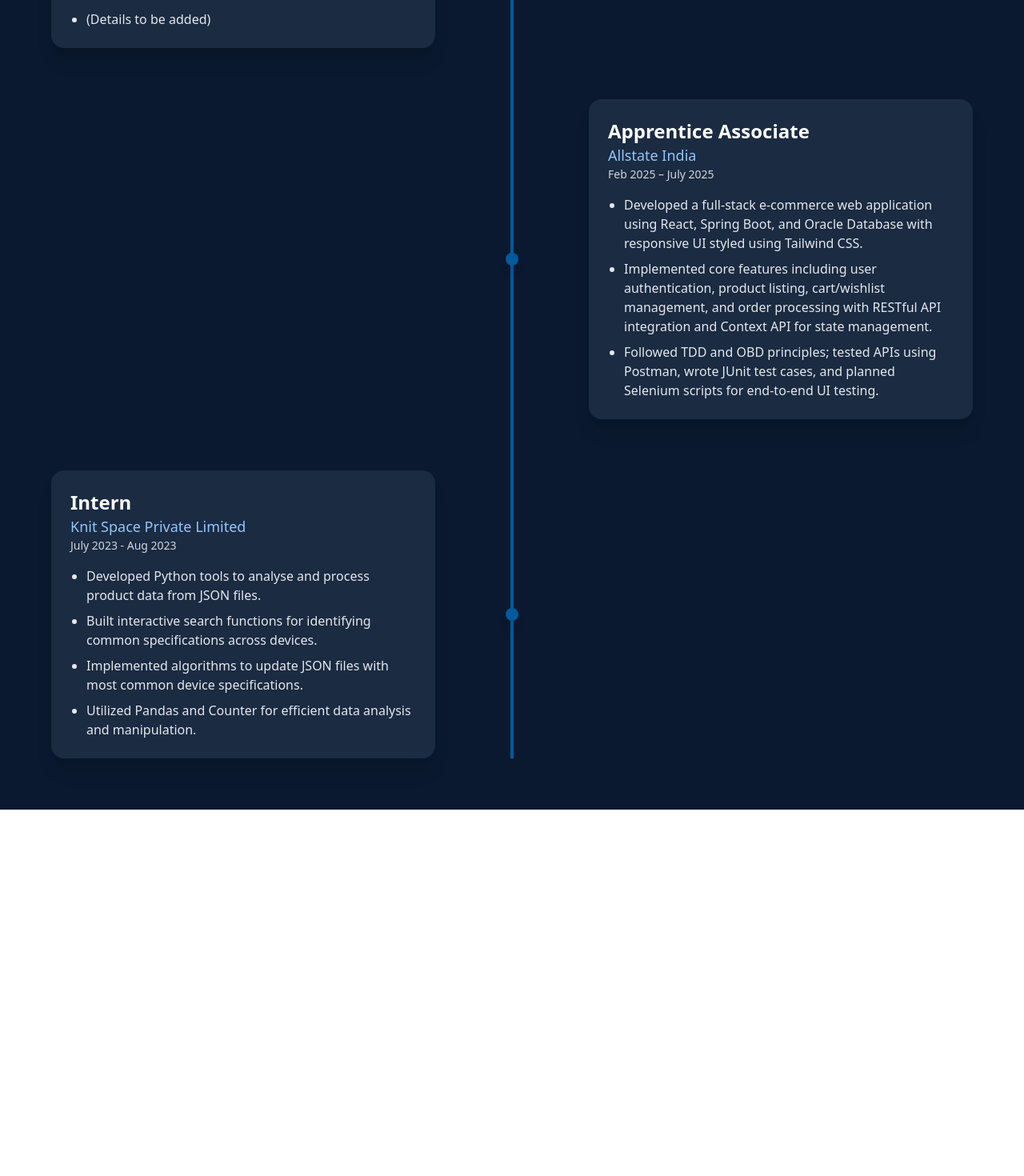
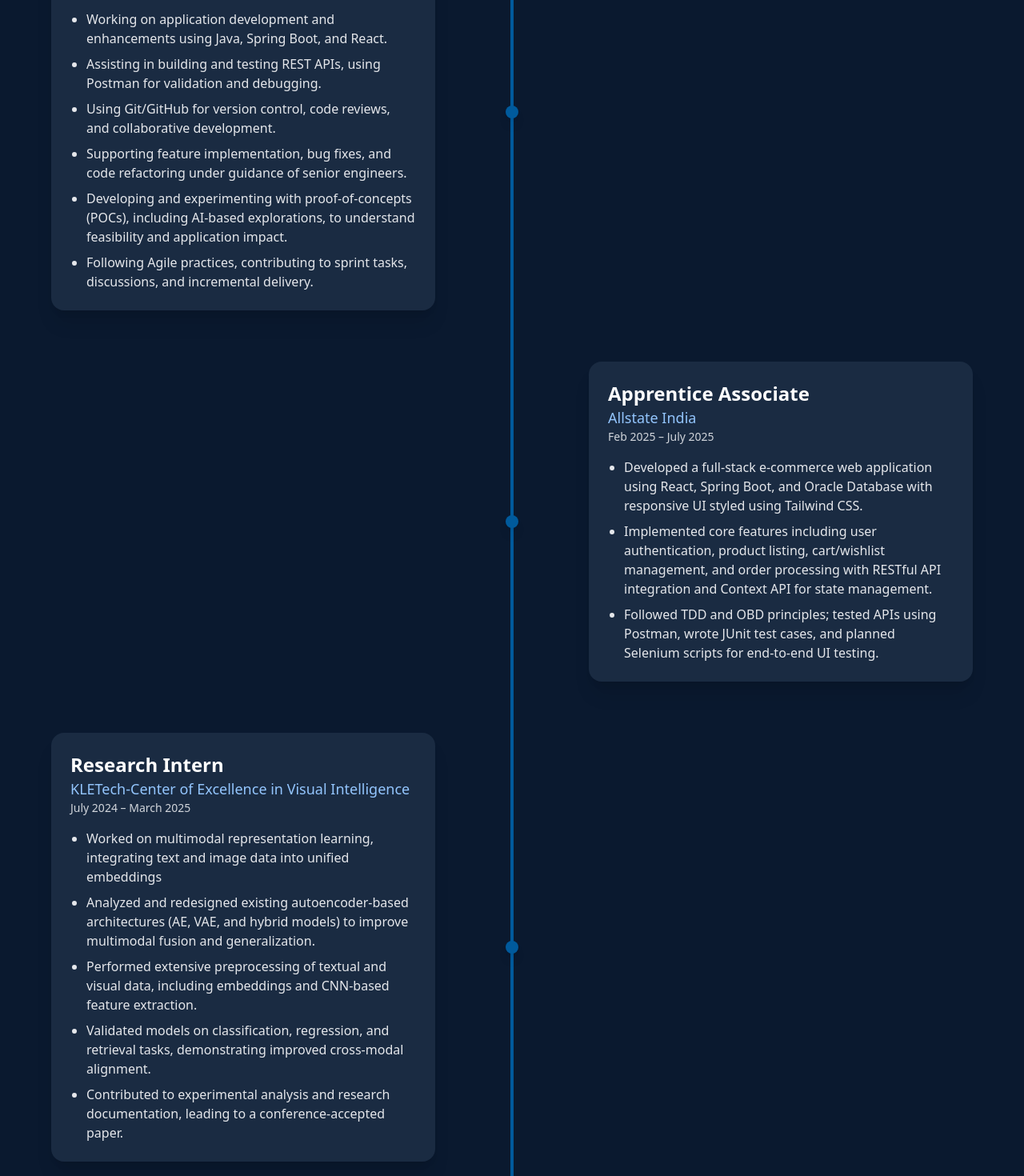
Before and after one commit to NehaDhirendraSirur/portfolio, a React (Create React App) app: page /experience in a window 1280 px wide. Shown: the part 260-1730 px from the top of the page at 80% size. Before the commit the page ends 1272 px from the top, so only its background shows below. Built offline with nearby package versions, Linux system fonts and the light colour scheme.

Commit message:
Updating the sections for phone

```diff
--- a/src/common/Navbar.jsx
+++ b/src/common/Navbar.jsx
@@ -1,7 +1,7 @@
 // src/common/Navbar.jsx
 import { useEffect, useState } from "react";
 import { Link, useLocation } from "react-router-dom";
-import { Star, Menu, X } from "lucide-react";
+import { Star, Menu, X, FileText } from "lucide-react";
 
 const Navbar = () => {
   const [scrollUp, setScrollUp] = useState(true);
@@ -24,7 +24,7 @@ const Navbar = () => {
       const currentY = window.scrollY;
       setScrollUp(currentY < lastScrollY);
       setLastScrollY(currentY);
-      setMobileOpen(false); // close mobile menu on scroll
+      setMobileOpen(false);
     };
     window.addEventListener("scroll", handleScroll);
     return () => window.removeEventListener("scroll", handleScroll);
@@ -47,7 +47,7 @@ const Navbar = () => {
         </div>
 
         {/* Desktop Navigation */}
-        <div className="hidden sm:flex space-x-6">
+        <div className="hidden sm:flex items-center space-x-6">
         {navLinks.map((link) => (
           <Link
             key={link.path}
@@ -61,7 +61,20 @@ const Navbar = () => {
             {link.name}
           </Link>
         ))}
+
+        {/* Resume icon (desktop only) */}
+        <a
+          href="/NehaSirur_Resume.pdf"
+          target="_blank"
+          rel="noopener noreferrer"
+          aria-label="Download Resume"
+          title="Download Resume"
+          className="text-gray-200 hover:text-red-400 transition-colors"
+        >
+          <FileText size={20} />
+        </a>
       </div>
+
 
         {/* Mobile Hamburger */}
         <button
--- a/src/components/About.jsx
+++ b/src/components/About.jsx
@@ -20,7 +20,7 @@ const About = () => {
 
         {/* Card container */}
         <motion.div
-          className="bg-[#1A2B42]/80 backdrop-blur-lg rounded-2xl shadow-xl p-8 md:p-12 leading-relaxed text-lg"
+          className="bg-[#1A2B42]/80 backdrop-blur-lg rounded-2xl shadow-xl p-8 md:p-12 leading-relaxed text-lg text-justify"
           initial={{ opacity: 0, scale: 0.95 }}
           whileInView={{ opacity: 1, scale: 1 }}
           transition={{ duration: 0.8 }}
--- /dev/null
+++ b/src/components/Certifications.jsx
@@ -0,0 +1,5 @@
+//Certifications.jsx
+import { motion } from "framer-motion";
+
+
+export default Certifications;
--- a/src/components/Experience.jsx
+++ b/src/components/Experience.jsx
@@ -7,7 +7,14 @@ const Experience = () => {
       role: "Software Engineer Analyst",
       company: "Allstate India",
       duration: "July 2025 – Present",
-      description: ["(Details to be added)"],
+      description: [
+        "Working on application development and enhancements using Java, Spring Boot, and React.",
+        "Assisting in building and testing REST APIs, using Postman for validation and debugging.",
+        "Using Git/GitHub for version control, code reviews, and collaborative development.",
+        "Supporting feature implementation, bug fixes, and code refactoring under guidance of senior engineers.",
+        "Developing and experimenting with proof-of-concepts (POCs), including AI-based explorations, to understand feasibility and application impact.",
+        "Following Agile practices, contributing to sprint tasks, discussions, and incremental delivery."
+      ],
     },
     {
       role: "Apprentice Associate",
@@ -17,6 +24,18 @@ const Experience = () => {
         "Developed a full-stack e-commerce web application using React, Spring Boot, and Oracle Database with responsive UI styled using Tailwind CSS.",
         "Implemented core features including user authentication, product listing, cart/wishlist management, and order processing with RESTful API integration and Context API for state management.",
         "Followed TDD and OBD principles; tested APIs using Postman, wrote JUnit test cases, and planned Selenium scripts for end-to-end UI testing.",
+      ],
+    },
+    {
+      role: "Research Intern",
+      company: "KLETech-Center of Excellence in Visual Intelligence",
+      duration: "July 2024 – March 2025",
+      description: [
+        "Worked on multimodal representation learning, integrating text and image data into unified embeddings",
+        "Analyzed and redesigned existing autoencoder-based architectures (AE, VAE, and hybrid models) to improve multimodal fusion and generalization.",
+        "Performed extensive preprocessing of textual and visual data, including embeddings and CNN-based feature extraction.",
+        "Validated models on classification, regression, and retrieval tasks, demonstrating improved cross-modal alignment.",
+        "Contributed to experimental analysis and research documentation, leading to a conference-accepted paper.",
       ],
     },
     {
@@ -38,21 +57,40 @@ const Experience = () => {
 
       <div className="relative max-w-6xl mx-auto">
         {/* vertical timeline line */}
-  <div className="absolute left-1/2 transform -translate-x-1/2 h-full border-l-4" style={{ borderColor: '#005A9C' }}></div>
+        {/* Timeline line */}
+      <div
+        className="
+          absolute hidden sm:block
+          left-1/2 transform -translate-x-1/2
+          h-full border-l-4
+        "
+        style={{ borderColor: "#005A9C" }}
+      ></div>
+
 
         <div className="space-y-16">
           {experiences.map((exp, idx) => (
             <motion.div
               key={idx}
-              className={`flex items-center justify-between w-full ${
-                idx % 2 === 0 ? "flex-row" : "flex-row-reverse"
-              }`}
+               className={`
+                flex flex-col sm:flex-row items-start sm:items-center
+                w-full
+                ${idx % 2 === 0 ? "sm:flex-row" : "sm:flex-row-reverse"}
+              `}
+
               initial={{ opacity: 0, x: idx % 2 === 0 ? -100 : 100 }}
               whileInView={{ opacity: 1, x: 0 }}
               transition={{ duration: 0.8 }}
               viewport={{ once: true }}
             >
-              <div className="w-5/12 bg-[#1A2B42] p-6 rounded-2xl shadow-xl hover:scale-105 transition-transform duration-300">
+                 <div
+                    className="
+                      w-full sm:w-5/12
+                      bg-[#1A2B42] p-6 rounded-2xl shadow-xl
+                      hover:scale-105 transition-transform duration-300
+                    "
+                  >
+
                 <h3 className="text-2xl font-semibold">{exp.role}</h3>
                 <h4 className="text-lg text-blue-300">{exp.company}</h4>
                 <p className="text-sm text-gray-300 mb-4">{exp.duration}</p>
@@ -64,9 +102,18 @@ const Experience = () => {
               </div>
 
               {/* Circle indicator */}
-              <div className="w-4 h-4 rounded-full z-10 shadow-lg" style={{ backgroundColor: '#005A9C' }}></div>
+              {/* Timeline dot */}
+                <div
+                  className="
+                    hidden sm:block
+                    absolute left-1/2 transform -translate-x-1/2
+                    w-4 h-4 rounded-full z-10 shadow-lg
+                  "
+                  style={{ backgroundColor: "#005A9C" }}
+                ></div>
 
-              <div className="w-5/12"></div>
+
+              <div className="hidden sm:block w-5/12"></div>
             </motion.div>
           ))}
         </div>
--- a/src/components/Home.jsx
+++ b/src/components/Home.jsx
@@ -13,7 +13,7 @@ const Home = () => {
         className="flex-shrink-0"
       >
         <img
-          src="/img1.jpg" // replace with your photo path
+          src="/img1.jpg"
           alt="Profile"
           className="w-60 h-60 md:w-72 md:h-72 rounded-full shadow-lg object-cover border-4 border-white"
         />
```
Also changed, not shown: src/components/Contact.jsx (+84 -6 lines), public/img2.jpeg (added), 1 other file (tests, documents, lock files or other folders). Lines whose indentation alone changed are shown as unchanged.
